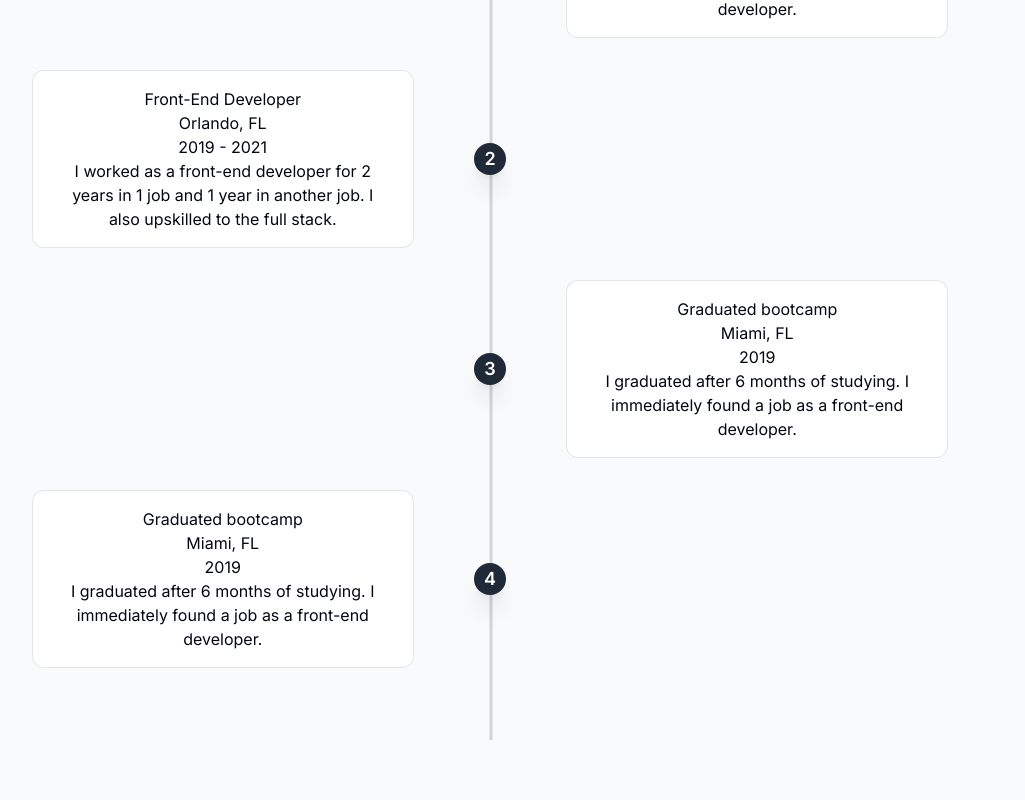
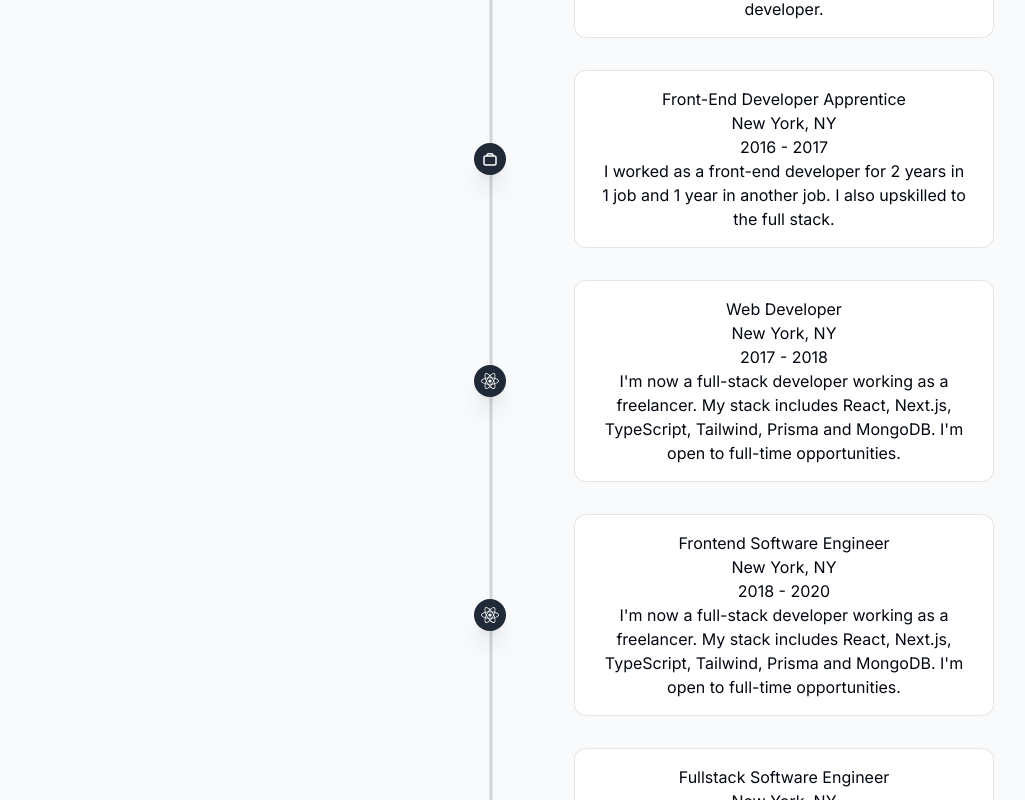
Before and after one commit to Ayaz2589/portfolio-wife, a Next.js app: page / in a window 1280 px wide. Shown: the part 3380-4180 px from the top of the page, without its empty margins (150-1175 px from the left). Built offline with nearby package versions, Linux system fonts and the light colour scheme.

Commit message:
add experience section

```diff
--- a/components/experience/index.tsx
+++ b/components/experience/index.tsx
@@ -1,11 +1,6 @@
 "use client";
 
 import React from "react";
-import {
-  VerticalTimeline,
-  VerticalTimelineElement,
-} from "react-vertical-timeline-component";
-import "react-vertical-timeline-component/style.min.css";
 import { SectionHeading } from "@/components";
 import { useSectionInView } from "@/hooks";
 import { experiencesData } from "@/lib";
@@ -35,53 +30,20 @@ export default function Experience() {
             className="border-2-2 absolute bg-gray-300 h-full border w-1 rounded-full"
             style={{ left: "49.9%" }}
           ></div>
+          {experiencesData.map((data, index) => (
             <motion.div
-            className="mb-8 flex justify-between items-center w-full right-timeline"
+              key={index}
+              className={data.className}
               variants={fadeInAnimation}
               initial="initial"
               whileInView="animate"
               viewport={{ once: true }}
-            custom={1}
+              custom={index}
             >
-            <TimelineTick value={experiencesData[0].icon} />
-            <TimelineCard value={experiencesData[0]} />
+              <TimelineTick value={data.icon} />
+              <TimelineCard value={data} />
             </motion.div>
-
-          <motion.div
-            className="mb-8 flex justify-between flex-row-reverse items-center w-full left-timeline"
-            variants={fadeInAnimation}
-            initial="initial"
-            whileInView="animate"
-            viewport={{ once: true }}
-            custom={3}
-          >
-            <TimelineTick value={"2"} />
-            <TimelineCard value={experiencesData[1]} />
-          </motion.div>
-
-          <motion.div
-            className="mb-8 flex justify-between items-center w-full right-timeline"
-            variants={fadeInAnimation}
-            initial="initial"
-            whileInView="animate"
-            viewport={{ once: true }}
-            custom={5}
-          >
-            <TimelineTick value={"3"} />
-            <TimelineCard value={experiencesData[0]} />
-          </motion.div>
-
-          <motion.div
-            className="mb-8 flex justify-between flex-row-reverse items-center w-full left-timeline"
-            variants={fadeInAnimation}
-            initial="initial"
-            whileInView="animate"
-            viewport={{ once: true }}
-            custom={7}
-          >
-            <TimelineTick value={"4"} />
-            <TimelineCard value={experiencesData[0]} />
-          </motion.div>
+          ))}
         </div>
       </div>
     </section>
--- a/lib/data.ts
+++ b/lib/data.ts
@@ -36,27 +36,54 @@ export const links = [
 export const experiencesData = [
   {
     title: "Graduated bootcamp",
-    location: "Miami, FL",
+    company: "Dev Bootcamp",
+    location: "New York, NY",
     description:
       "I graduated after 6 months of studying. I immediately found a job as a front-end developer.",
     icon: React.createElement(LuGraduationCap),
     date: "2019",
+    className:
+      "mb-8 flex justify-between flex-row-reverse items-center w-full left-timeline",
   },
   {
-    title: "Front-End Developer",
-    location: "Orlando, FL",
+    title: "Front-End Developer Apprentice",
+    company: "Calvin Klein",
+    location: "New York, NY",
     description:
       "I worked as a front-end developer for 2 years in 1 job and 1 year in another job. I also upskilled to the full stack.",
     icon: React.createElement(CgWorkAlt),
-    date: "2019 - 2021",
+    date: "2016 - 2017",
+    className: "mb-8 flex justify-between items-center w-full right-timeline",
   },
   {
-    title: "Full-Stack Developer",
-    location: "Houston, TX",
+    title: "Web Developer",
+    company: "The Bacon",
+    location: "New York, NY",
     description:
       "I'm now a full-stack developer working as a freelancer. My stack includes React, Next.js, TypeScript, Tailwind, Prisma and MongoDB. I'm open to full-time opportunities.",
     icon: React.createElement(FaReact),
-    date: "2021 - present",
+    date: "2017 - 2018",
+    className: "mb-8 flex justify-between flex-row-reverse items-center w-full left-timeline",
+  },
+  {
+    title: "Frontend Software Engineer",
+    company: "Goldman Sachs",
+    location: "New York, NY",
+    description:
+      "I'm now a full-stack developer working as a freelancer. My stack includes React, Next.js, TypeScript, Tailwind, Prisma and MongoDB. I'm open to full-time opportunities.",
+    icon: React.createElement(FaReact),
+    date: "2018 - 2020",
+    className: "mb-8 flex justify-between items-center w-full right-timeline",
+  },
+  {
+    title: "Fullstack Software Engineer",
+    company: "K Health",
+    location: "New York, NY",
+    description:
+      "I'm now a full-stack developer working as a freelancer. My stack includes React, Next.js, TypeScript, Tailwind, Prisma and MongoDB. I'm open to full-time opportunities.",
+    icon: React.createElement(FaReact),
+    date: "2020 - 2022",
+    className: "mb-8 flex justify-between flex-row-reverse items-center w-full left-timeline",
   },
 ] as const;
 
```
Lines whose indentation alone changed are shown as unchanged.
